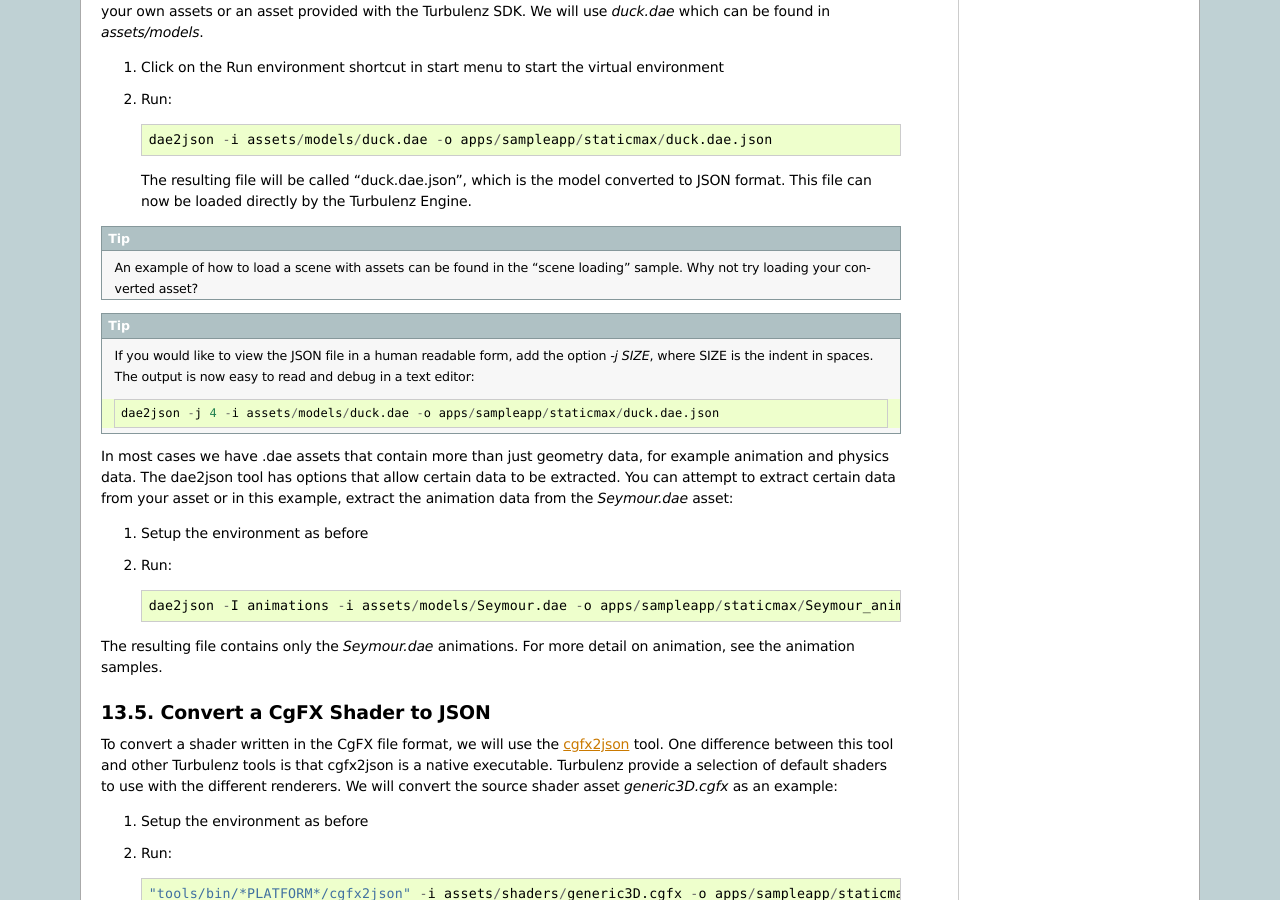
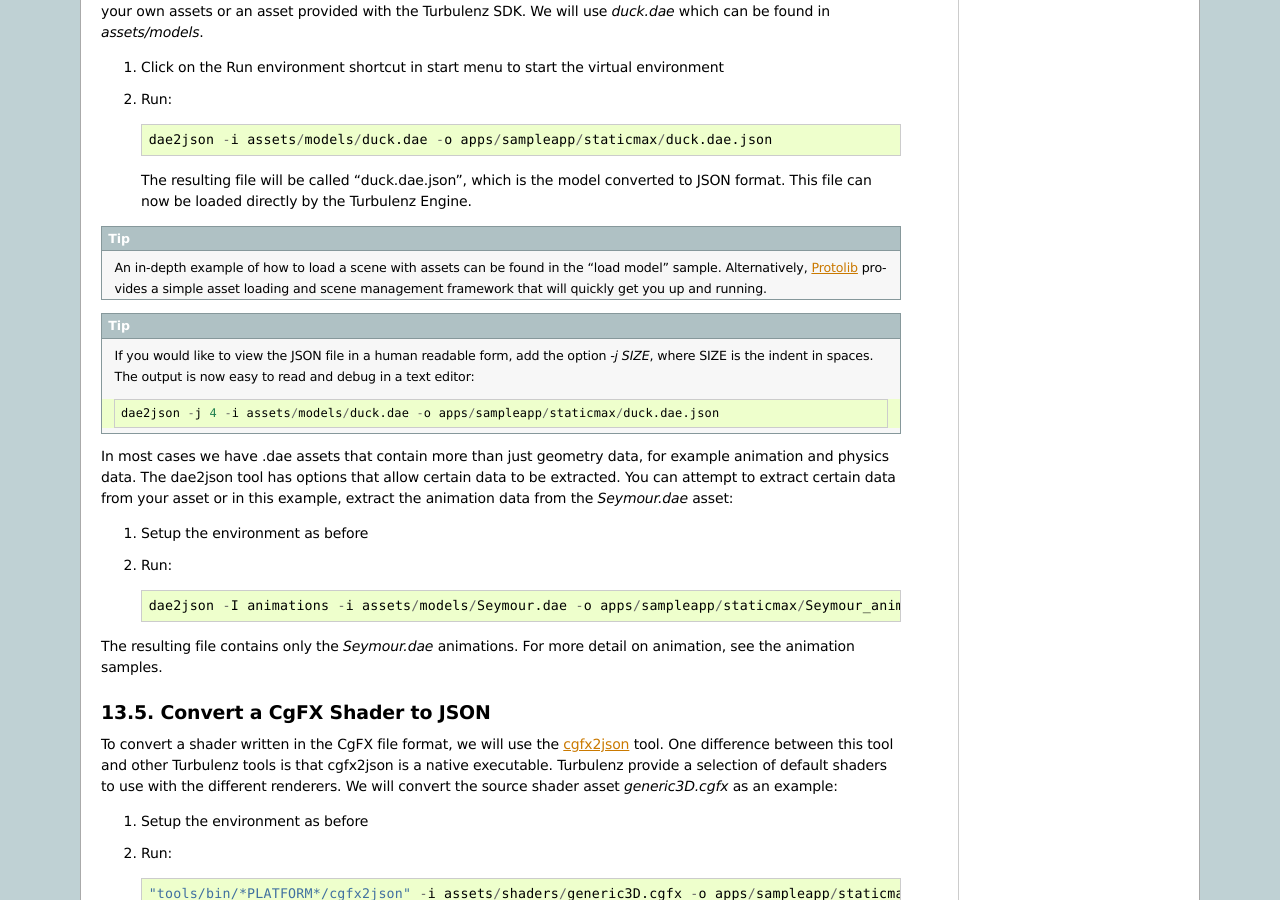
Before and after one commit to turbulenz/turbulenz_engine, a Sphinx documentation site: the page built from docs/source/assets_guide.rst, in a window 1280 px wide and 900 px high, scrolled down 2008 px. Built offline with Sphinx 7.4.7, drawn with Linux system fonts in a browser that asks for light colours.

Commit message:
Update docs to stop referring to old sample and to point to protolib

```diff
--- a/docs/source/assets_guide.rst
+++ b/docs/source/assets_guide.rst
@@ -167,8 +167,9 @@
 
 .. TIP::
 
-    An example of how to load a scene with assets can be found in the
-    "scene loading" sample. Why not try loading your converted asset?
+    An in-depth example of how to load a scene with assets can be found in the "load model" sample. Alternatively,
+    :ref:`Protolib <protolib_introduction>` provides a simple asset loading and scene management framework that will
+    quickly get you up and running.
 
 .. TIP::
 
```
